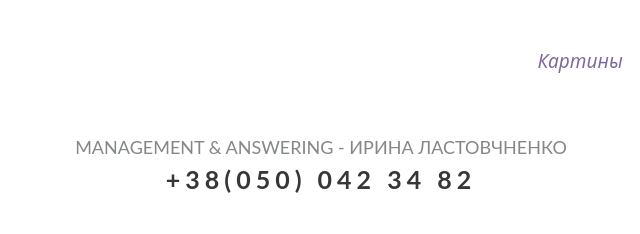
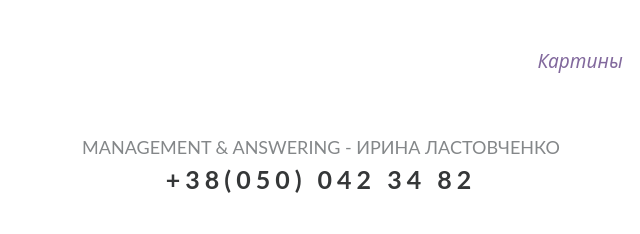
Before and after one commit to Irina-is-an-artist/Irina-is-an-artist.github.io, a plain HTML site: page index-3.html in a window 1280 px wide. Shown: the top 234 px of the page, 319-959 px from the left. Drawn offline with Linux system fonts and the light colour scheme.

Commit message:
Update index-3.html

```diff
--- a/index-3.html
+++ b/index-3.html
@@ -30,7 +30,7 @@
 				</div>
 			</div>
 			<div class="container-call">
-				<div class="container-call_text">Management & answering - Ирина Ластовчненко</div>
+				<div class="container-call_text">Management & answering - Ирина Ластовченко</div>
 				<div class="container-call_number">+38(050) 042 34 82</div>
 				<div class="container-call_email">irina.lastovchenko@gmail.com</div>
 			</div>
```
